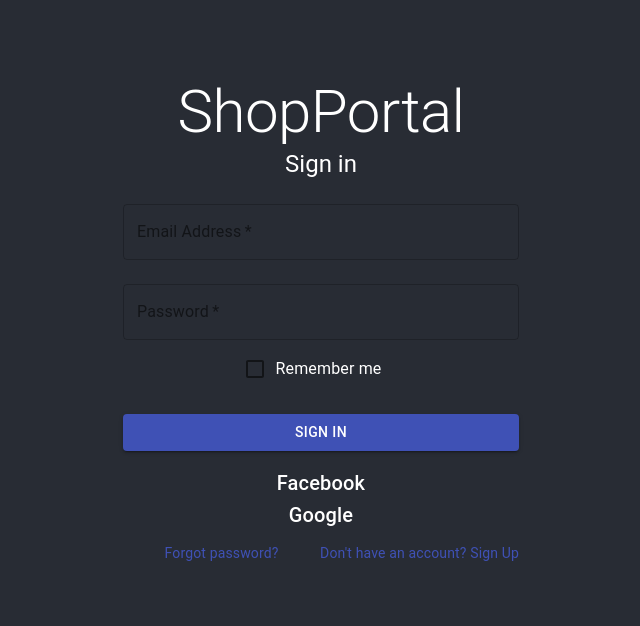
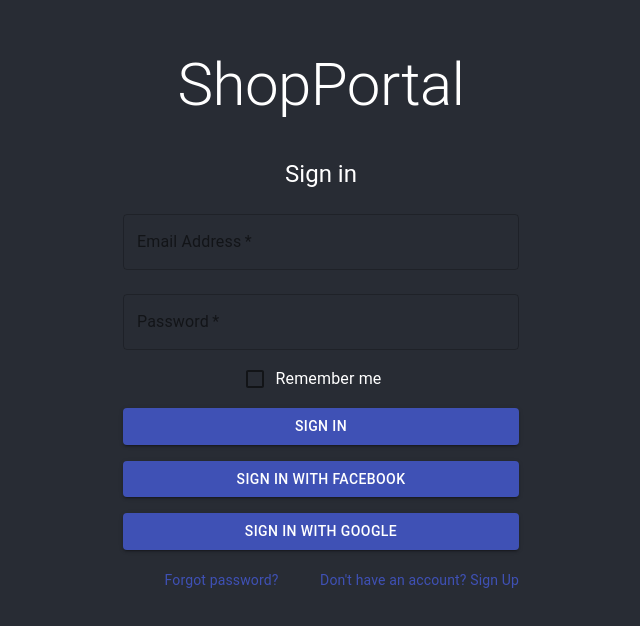
Before and after one commit to lucpizz/shop-portal, a React (Create React App) app in the folder client/: page / in a window 1280 px wide. Shown: the part 110-736 px from the top of the page, without its empty margins (319-959 px from the left). Built offline with nearby package versions, Linux system fonts and the light colour scheme.

Commit message:
Add placeholder buttons for Facebook and Google and adjust vertical spacing

```diff
--- a/client/src/pages/SignIn/SignIn.jsx
+++ b/client/src/pages/SignIn/SignIn.jsx
@@ -22,7 +22,7 @@
     marginTop: theme.spacing(1),
   },
   submit: {
-    margin: theme.spacing(3, 0, 2),
+    margin: theme.spacing(1, 0, 1),
   },
 }));
 
@@ -36,6 +36,7 @@
         <Typography component="h1" variant="h2">
           ShopPortal
         </Typography>
+        <br />
         <Typography component="h1" variant="h5">
           Sign in
         </Typography>
@@ -74,8 +75,24 @@
           >
             Sign In
           </Button>
-          <Typography component="h1" variant="h6">Facebook</Typography>
-          <Typography component="h1" variant="h6">Google</Typography>
+          <Button
+            type="submit"
+            fullWidth
+            variant="contained"
+            color="primary"
+            className={classes.submit}
+          >
+            Sign In with Facebook
+          </Button>
+          <Button
+            type="submit"
+            fullWidth
+            variant="contained"
+            color="primary"
+            className={classes.submit}
+          >
+            Sign In with Google
+          </Button>
 
           <Grid container>
             <Grid item xs>
```
